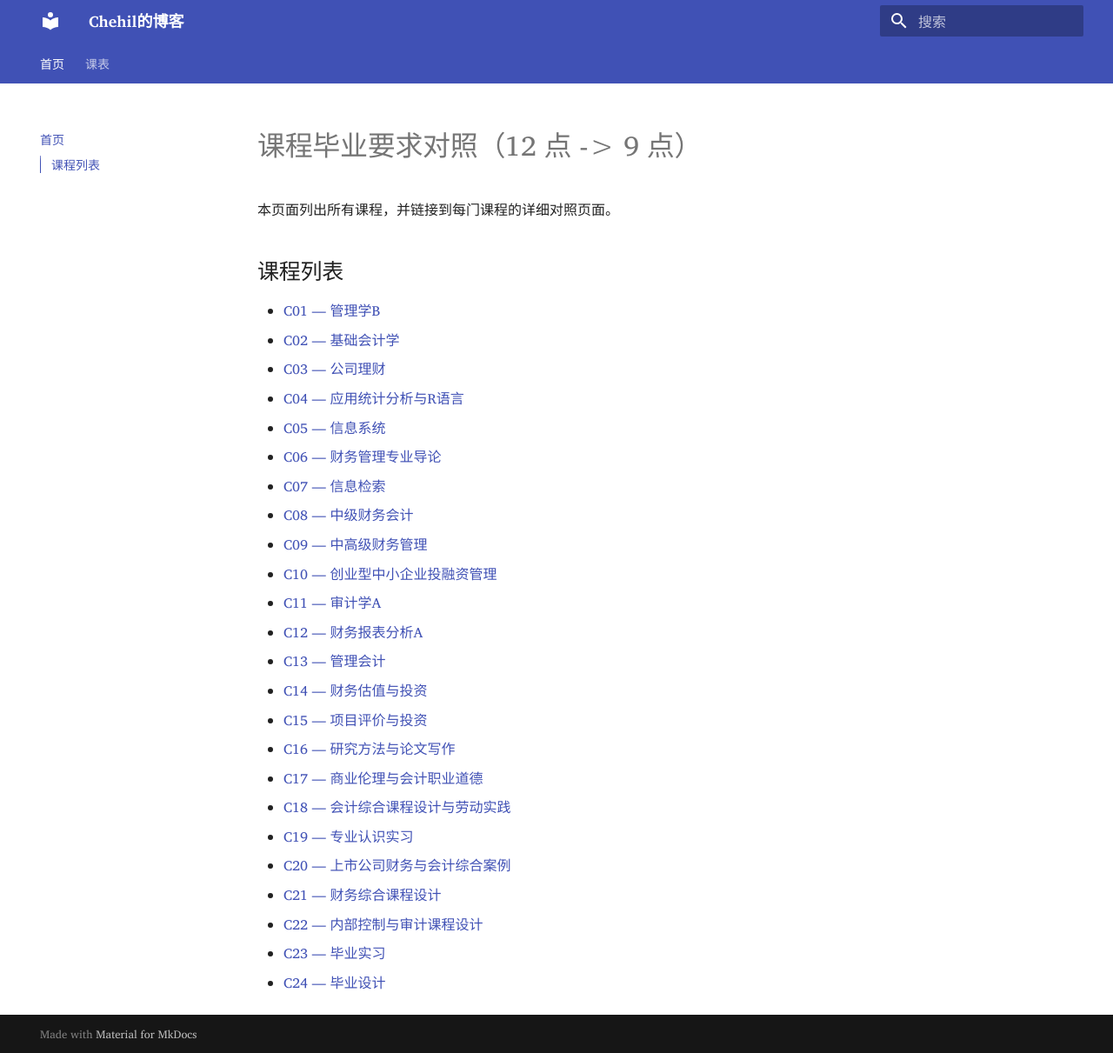
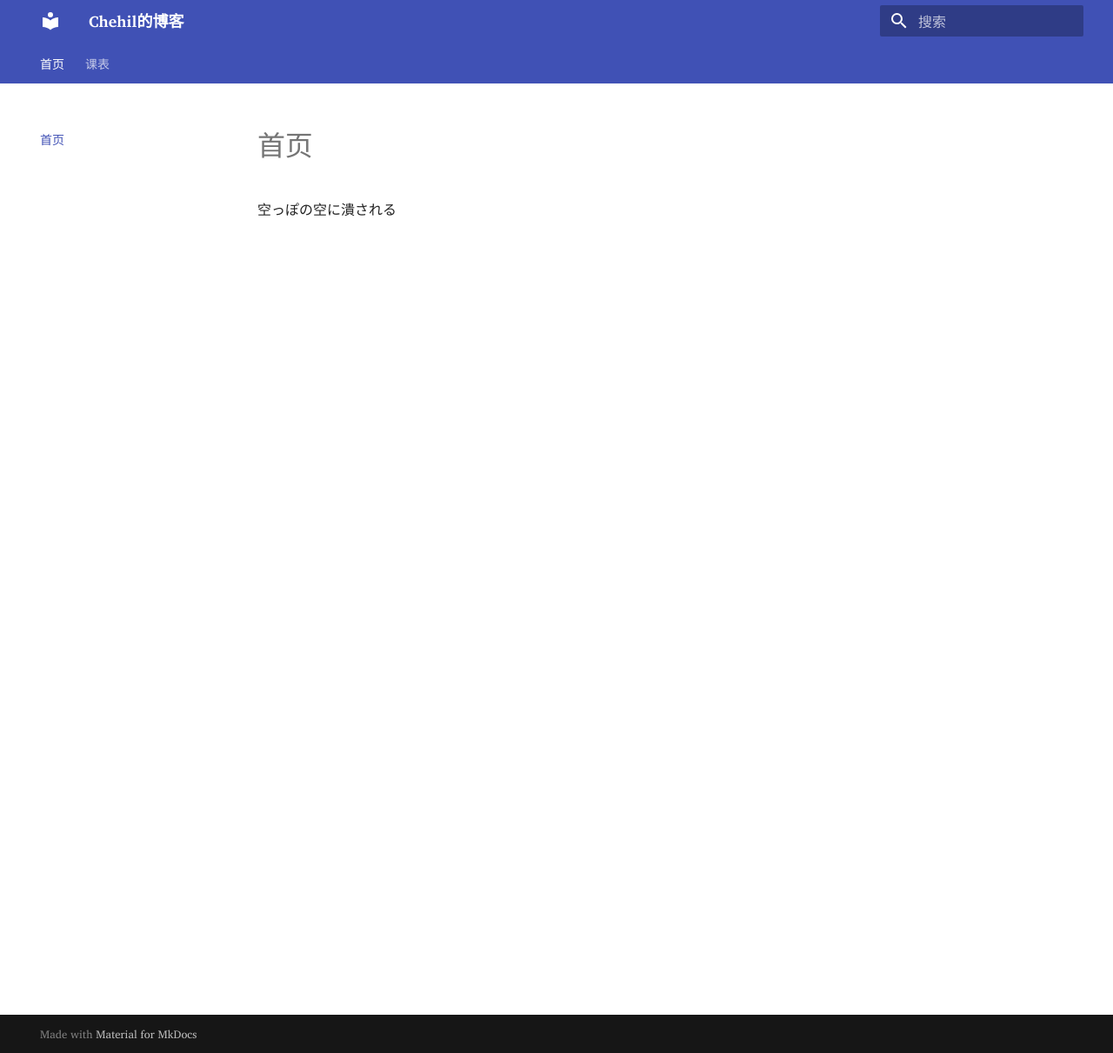
Before and after one commit to e-chehil/blog-docs, an MkDocs documentation site: the page built from docs/index.md, in a window 1280 px wide and 1211 px high. Shown: the whole window at 87% size. Built offline with MkDocs 1.6.1 and Material for MkDocs 9.7.7, drawn with Linux system fonts in a browser that asks for light colours; comment, search, counter and statistics services are not loaded; a style sheet for code colours, icons or effects is not loaded.

Commit message:
更新脚本

```diff
--- a/docs/class_schedule.html
+++ b/docs/class_schedule.html
@@ -5,7 +5,7 @@
     <meta charset="UTF-8">
     <meta name="viewport" content="width=device-width, initial-scale=1.0">
     <title>我的课表</title>
-    <link rel="icon" type="image/svg+xml" href="assets/fonts/images/schedule.svg">
+    <link rel="icon" type="image/svg+xml" href="assets/images/schedule.svg">
     <style>
         /* --- 1. 全局与主题 --- */
         :root {
--- a/docs/index.md
+++ b/docs/index.md
@@ -1,30 +1 @@
-# 课程毕业要求对照（12 点 -> 9 点）
-
-本页面列出所有课程，并链接到每门课程的详细对照页面。
-
-## 课程列表
-
-- [C01 — 管理学B](courses/C01.md)
-- [C02 — 基础会计学](courses/C02.md)
-- [C03 — 公司理财](courses/C03.md)
-- [C04 — 应用统计分析与R语言](courses/C04.md)
-- [C05 — 信息系统](courses/C05.md)
-- [C06 — 财务管理专业导论](courses/C06.md)
-- [C07 — 信息检索](courses/C07.md)
-- [C08 — 中级财务会计](courses/C08.md)
-- [C09 — 中高级财务管理](courses/C09.md)
-- [C10 — 创业型中小企业投融资管理](courses/C10.md)
-- [C11 — 审计学A](courses/C11.md)
-- [C12 — 财务报表分析A](courses/C12.md)
-- [C13 — 管理会计](courses/C13.md)
-- [C14 — 财务估值与投资](courses/C14.md)
-- [C15 — 项目评价与投资](courses/C15.md)
-- [C16 — 研究方法与论文写作](courses/C16.md)
-- [C17 — 商业伦理与会计职业道德](courses/C17.md)
-- [C18 — 会计综合课程设计与劳动实践](courses/C18.md)
-- [C19 — 专业认识实习](courses/C19.md)
-- [C20 — 上市公司财务与会计综合案例](courses/C20.md)
-- [C21 — 财务综合课程设计](courses/C21.md)
-- [C22 — 内部控制与审计课程设计](courses/C22.md)
-- [C23 — 毕业实习](courses/C23.md)
-- [C24 — 毕业设计](courses/C24.md)
+空っぽの空に潰される
```
Also changed, not shown: docs/RBook/r-1.md (deleted, +0 -21 lines), docs/note/shuake.md (added, +142 -0 lines), docs/assets/images/schedule.svg (renamed from docs/assets/fonts/images/schedule.svg).
